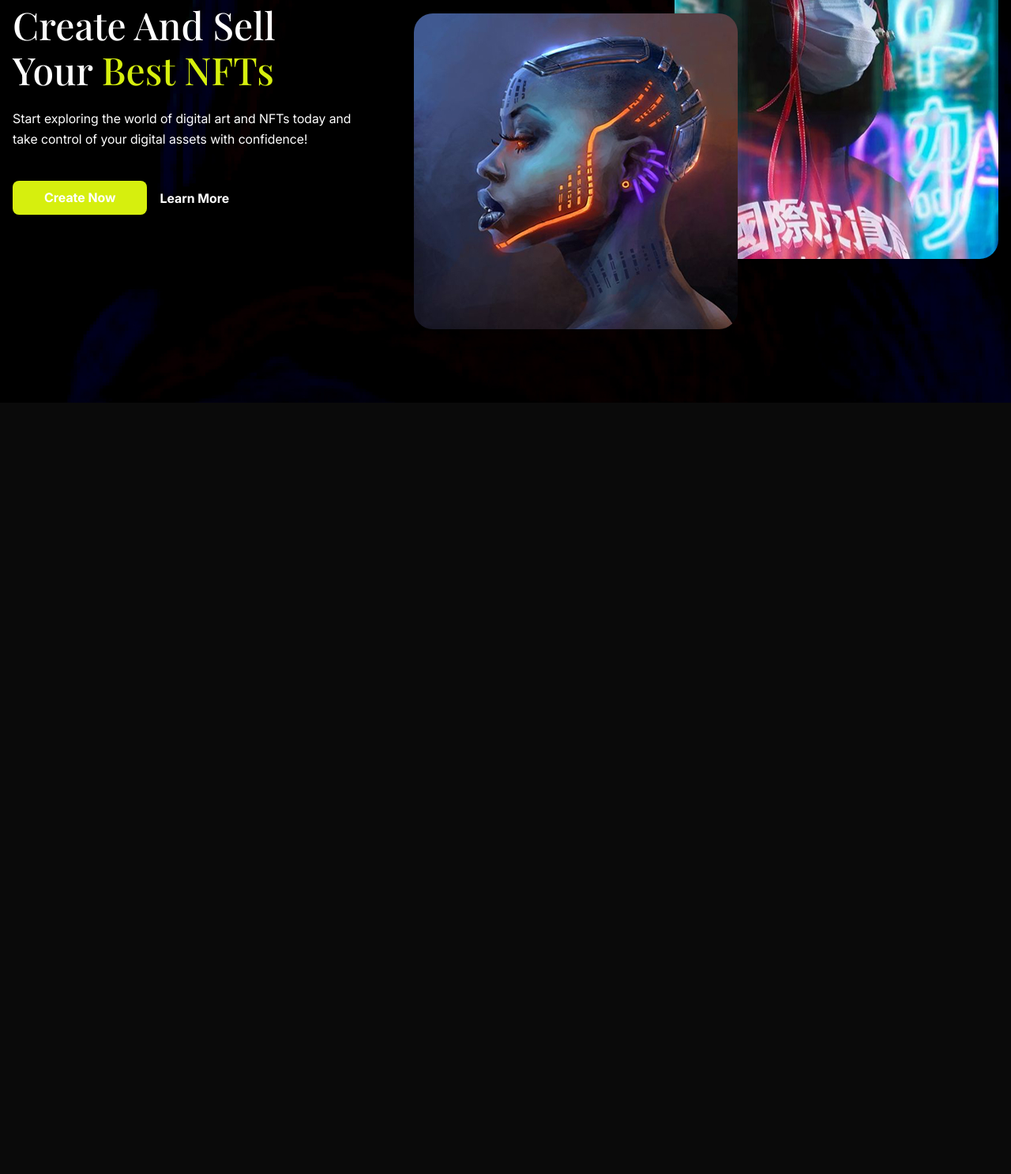
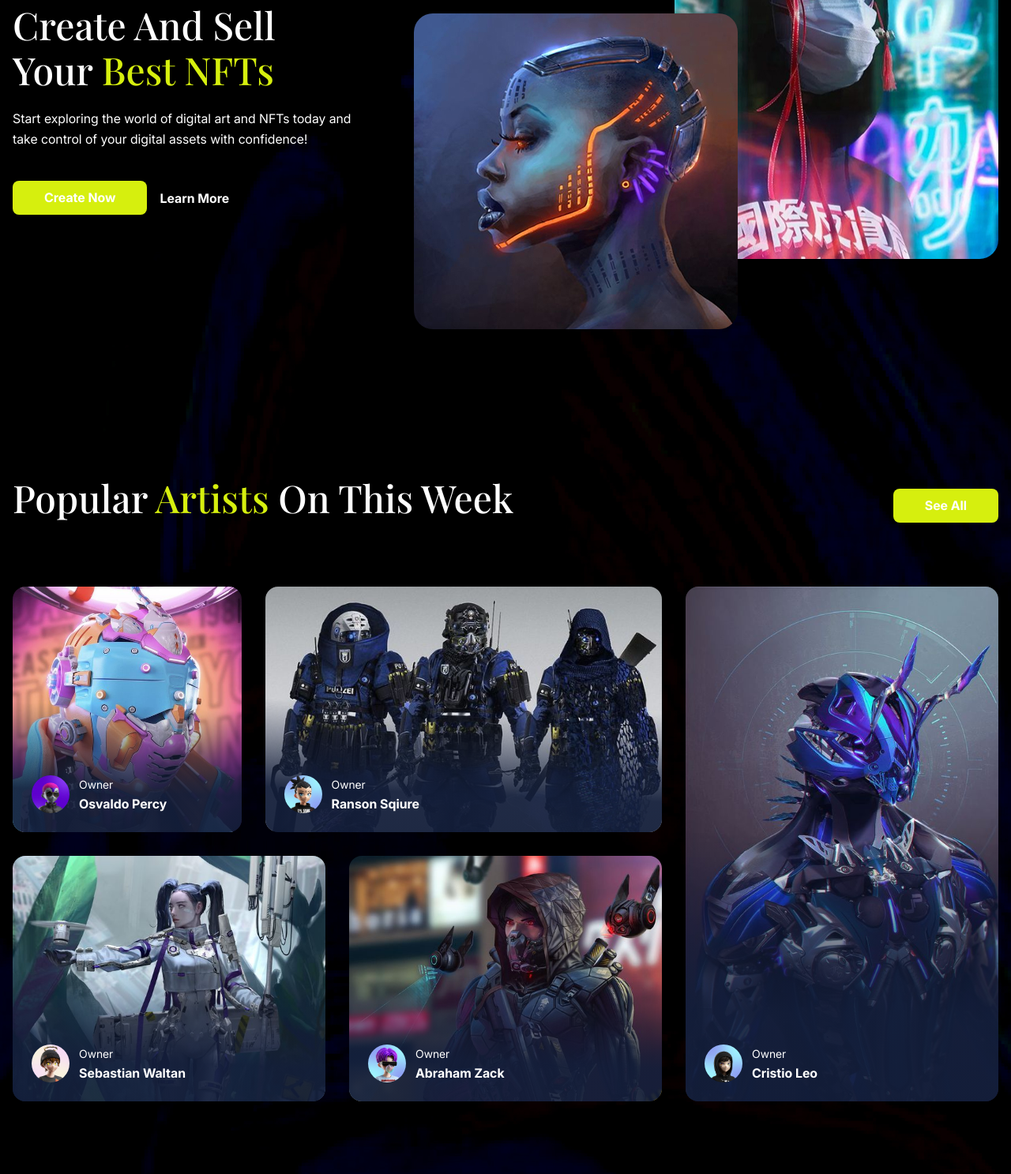
Before and after one commit to AllEXE78/NFT-Marketplace, a plain HTML site: page index.html in a window 1280 px wide. Shown: the part 1967-3454 px from the top of the page at 79% size. Before the commit the page ends 2477 px from the top, so only its background shows below. Drawn offline with Linux system fonts and the light colour scheme.

Commit message:
feat: add artists section with 12-column grid

```diff
--- a/css/style.css
+++ b/css/style.css
@@ -474,7 +474,7 @@ body {
 .weekly-picks__header {
   display: flex;
   justify-content: space-between;
-  align-items: flex-end;
+  align-items: center;
   gap: 2rem;
   margin-bottom: 4rem;
 }
@@ -817,3 +817,117 @@ body {
     height: auto;
   }
 }
+
+/* Section artists */
+
+.artists {
+  padding: 5.75rem 0;
+}
+
+.artists__header {
+  margin-bottom: 4rem;
+  display: flex;
+  justify-content: space-between;
+  align-items: center;
+}
+
+.artists__grid {
+  display: grid;
+  gap: 1.875rem;
+  grid-template-columns: repeat(12, 1fr);
+  grid-template-rows: 311px 311px;
+}
+.artists__card {
+  display: flex;
+  align-items: flex-end;
+  justify-content: flex-start;
+  position: relative;
+  overflow: hidden;
+  z-index: 5;
+  border-radius: var(--radius-md);
+  grid-row: span 1;
+  grid-column: span 4;
+  padding: 1.5rem;
+}
+
+.artists__card::after {
+  content: "";
+  position: absolute;
+  inset: 0;
+  background: linear-gradient(
+    2.23deg,
+    rgb(19 30 58 / 0.92) 17.44%,
+    rgb(19 30 58 / 0) 51.38%
+  );
+  z-index: 5;
+  pointer-events: none;
+}
+
+.artists__card--col3 {
+  grid-column: span 3;
+}
+.artists__card--col4 {
+  grid-column: span 4;
+}
+.artists__card--col5 {
+  grid-column: span 5;
+}
+.artists__card--row2 {
+  grid-row: span 2;
+}
+.artists__card--row1 {
+  grid-row: span 1;
+}
+
+.artists__card-image {
+  position: absolute;
+  z-index: 1;
+  inset: 0;
+  width: 100%;
+  height: 100%;
+  object-fit: cover;
+}
+.artists__card-info {
+  position: relative;
+  z-index: 10;
+  display: flex;
+  align-items: center;
+  gap: 0.75rem;
+}
+.artists__card-avatar {
+  width: 48px;
+  height: 48px;
+  border-radius: 50%;
+  object-fit: cover;
+}
+.artists__card-author {
+  display: flex;
+  flex-direction: column;
+  align-items: flex-start;
+  justify-content: center;
+  gap: 0.1rem;
+}
+.artists__card-label {
+  font-size: 0.875rem;
+}
+.artists__card-name {
+  font-weight: 700;
+  text-transform: capitalize;
+}
+
+/* Image corrections */
+.artists__card:nth-child(2) .artists__card-image {
+  object-position: 0 15%;
+}
+
+.artists__card:nth-child(3) .artists__card-image {
+  object-position: 0 bottom;
+}
+
+.artists__card:nth-child(4) .artists__card-image {
+  object-position: 0 25%;
+}
+
+.artists__card:nth-child(5) .artists__card-image {
+  object-position: 0 25%;
+}
--- a/index.html
+++ b/index.html
@@ -197,6 +197,110 @@
           </div>
         </div>
       </section>
+
+      <section class="artists">
+        <div class="container artists__container">
+          <div class="artists__header">
+            <h2 class="section-title artists__title">
+              Popular <span class="section-title__accent">Artists</span>
+              On This Week
+            </h2>
+            <a class="button artists__button" href="#">See All</a>
+          </div>
+          <div class="artists__grid">
+            <div class="artists__card artists__card--col3 artists__card--row1">
+              <img
+                class="artists__card-image"
+                src="img/artists_card_01.jpg"
+                alt=""
+              />
+              <div class="artists__card-info">
+                <img
+                  class="artists__card-avatar"
+                  src="img/osvaldo_percy.jpg"
+                  alt="Osvaldo Percy"
+                />
+                <div class="artists__card-author">
+                  <span class="artists__card-label">Owner</span>
+                  <span class="artists__card-name">Osvaldo Percy</span>
+                </div>
+              </div>
+            </div>
+            <div class="artists__card artists__card--col5 artists__card--row1">
+              <img
+                class="artists__card-image"
+                src="img/artists_card_02.jpg"
+                alt=""
+              />
+              <div class="artists__card-info">
+                <img
+                  class="artists__card-avatar"
+                  src="img/ranson_sqiure.jpg"
+                  alt="Ranson Sqiure"
+                />
+                <div class="artists__card-author">
+                  <span class="artists__card-label">Owner</span>
+                  <span class="artists__card-name">Ranson Sqiure</span>
+                </div>
+              </div>
+            </div>
+            <div class="artists__card artists__card--col4 artists__card--row2">
+              <img
+                class="artists__card-image"
+                src="img/artists_card_03.jpg"
+                alt=""
+              />
+              <div class="artists__card-info">
+                <img
+                  class="artists__card-avatar"
+                  src="img/cristio_leo.jpg"
+                  alt="Cristio leo"
+                />
+                <div class="artists__card-author">
+                  <span class="artists__card-label">Owner</span>
+                  <span class="artists__card-name">Cristio leo</span>
+                </div>
+              </div>
+            </div>
+            <div class="artists__card artists__card--col4 artists__card--row1">
+              <img
+                class="artists__card-image"
+                src="img/artists_card_04.jpg"
+                alt=""
+              />
+              <div class="artists__card-info">
+                <img
+                  class="artists__card-avatar"
+                  src="img/sebastian_waltan.jpg"
+                  alt="Sebastian waltan"
+                />
+                <div class="artists__card-author">
+                  <span class="artists__card-label">Owner</span>
+                  <span class="artists__card-name">Sebastian waltan</span>
+                </div>
+              </div>
+            </div>
+            <div class="artists__card artists__card--col4 artists__card--row1">
+              <img
+                class="artists__card-image"
+                src="img/artists_card_05.jpg"
+                alt=""
+              />
+              <div class="artists__card-info">
+                <img
+                  class="artists__card-avatar"
+                  src="img/abraham_zack.jpg"
+                  alt="Abraham Zack"
+                />
+                <div class="artists__card-author">
+                  <span class="artists__card-label">Owner</span>
+                  <span class="artists__card-name">Abraham Zack</span>
+                </div>
+              </div>
+            </div>
+          </div>
+        </div>
+      </section>
     </main>
 
     <script src="js/main.js"></script>
```
Also changed, not shown: img/abraham_zack.jpg (added), img/artists_card_01.jpg (added), img/artists_card_02.jpg (added), img/artists_card_03.jpg (added), img/artists_card_04.jpg (added), img/artists_card_05.jpg (added), img/cristio_leo.jpg (added), img/osvaldo_percy.jpg (added), img/ranson_sqiure.jpg (added), img/sebastian_waltan.jpg (added).
